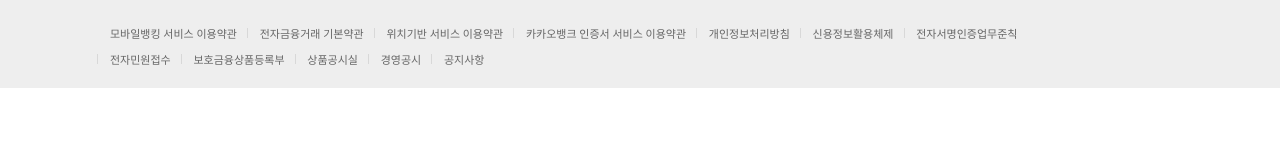
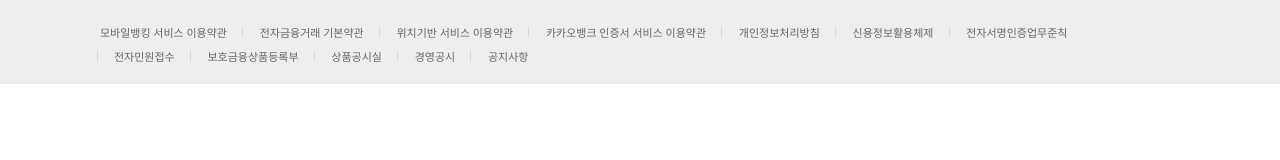
Before and after one commit to creammom/2508_kabang, a plain HTML site: page sections/footer.html in a window 1280 px wide. Drawn offline with nearby package versions, Linux system fonts and the light colour scheme.

Commit message:
푸터 step2, box-1 end

```diff
--- a/sections/footer.html
+++ b/sections/footer.html
@@ -26,7 +26,7 @@
               <li><a href="#">신용정보활용체제</a></li>
               <li><a href="#">전자서명인증업무준칙</a></li>
               <br />
-              <li><a href="#" class="bold">전자민원접수</a></li>
+              <li class="mg"><a href="#" class="bold">전자민원접수</a></li>
               <li><a href="#">보호금융상품등록부</a></li>
               <li><a href="#">상품공시실</a></li>
               <li><a href="#">경영공시</a></li>
@@ -146,7 +146,7 @@
       footer .box_1 > .menu_box > ul > li {
         display: inline-block;
         position: relative;
-        padding: 5px 10px;
+        padding: 4px 15px;
       }
 
       footer .box_1 > .menu_box > ul > li:not(:first-child)::after {
@@ -160,6 +160,14 @@
         left: -2.65px;
       }
 
+      footer .box_1 > .menu_box > ul > li:first-child {
+        padding-left: 0;
+      }
+
+      footer .box_1 > .menu_box > ul > li.mg {
+        padding-left: 14px;
+      }
+
       /* --------------- 푸터 끝 --------------- */
     </style>
   </body>
```
